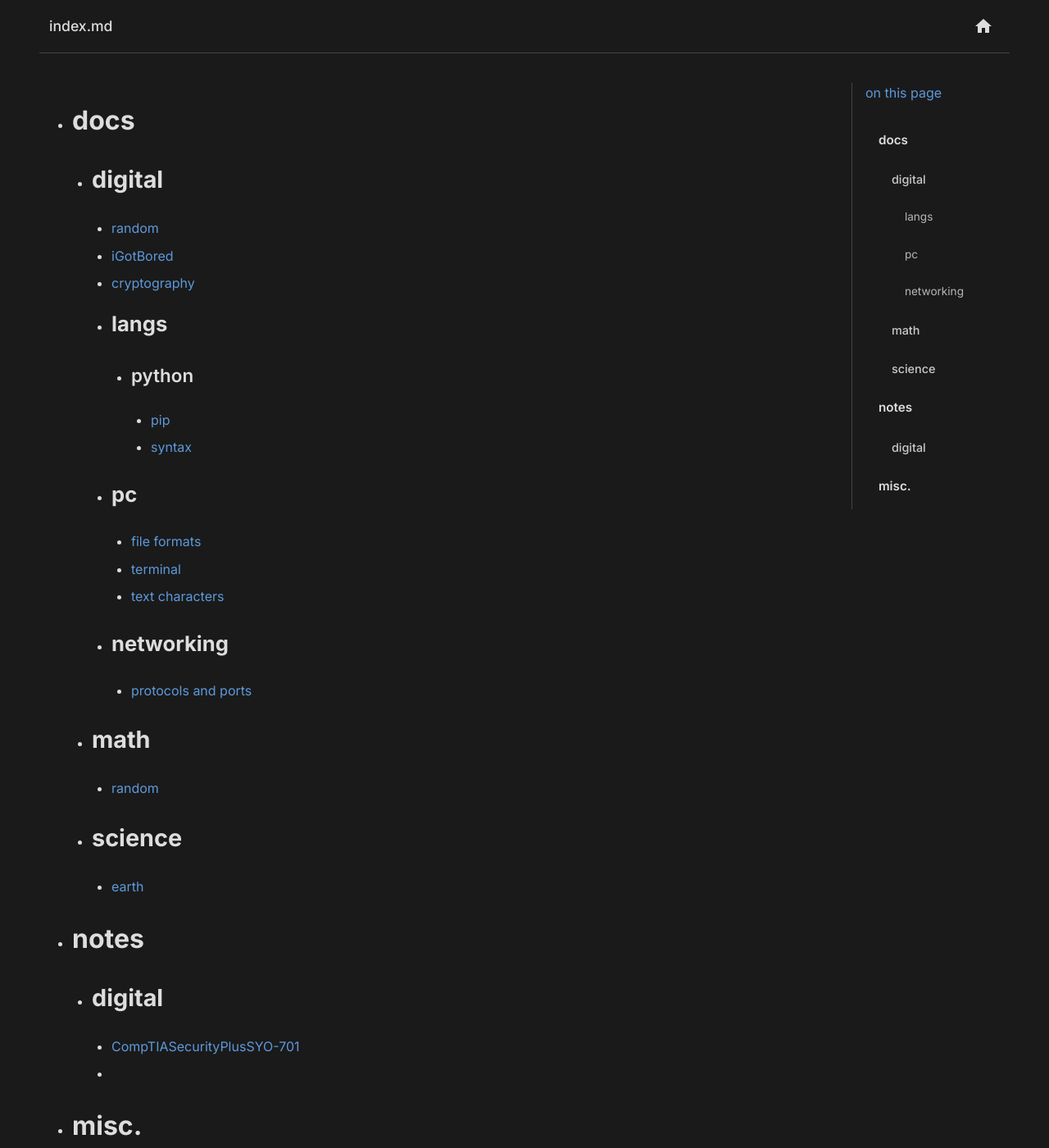
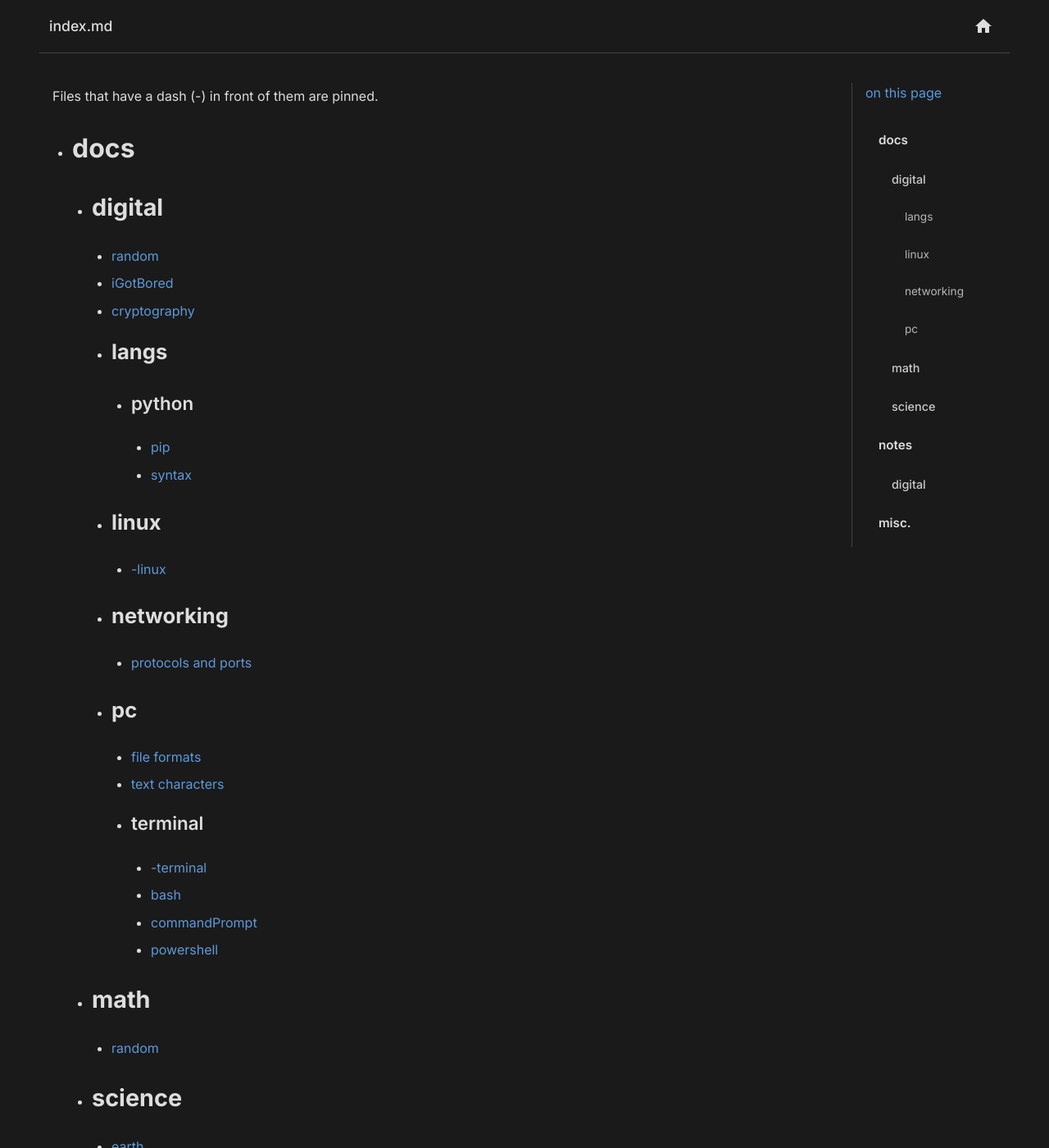
Before and after one commit to FFlip0/SSG, a Jekyll site: the page built from index.md, in a window 1280 px wide and 1400 px high. Shown: the whole window at 82% size. Built offline with Jekyll 4.4.1, drawn with Linux system fonts in a browser that asks for light colours.

Commit message:
General Update

```diff
--- a/_layouts/yo.html
+++ b/_layouts/yo.html
@@ -4,7 +4,7 @@
     <meta charset="UTF-8">
     <meta name="viewport" content="width=device-width, initial-scale=1.0">
     <title>{{ page.title }}</title>
-    <link href="https://fonts.googleapis.com/css2?family=Inter:wght@400;500;600;700&display=swap" rel="stylesheet">
+    <link href="https://fonts.googleapis.com/css3?family=Inter:wght@400;500;600;700&display=swap" rel="stylesheet">
     <link href="https://fonts.googleapis.com/icon?family=Material+Icons" rel="stylesheet">
     <style>
         :root {
@@ -93,6 +93,9 @@
             font-style: italic;
         }
 
+	blockquote p {
+	    margin: 0;
+	}
         /* Forms */
         input[type="text"],
         input[type="email"],
@@ -344,9 +347,7 @@
     <div class="container">
         <main>
             <nav class="main-nav">
-                <div class="nav-left">
-                    {{ page.path }}
-                </div>
+                <div class="nav-left">{{ page.path }}</div>
                 <div class="nav-right">
                     <a href="#" class="home-btn">
                         <span class="material-icons">home</span>
@@ -359,11 +360,9 @@
                 </div>
                 <aside class="sidebar-right">
                     <nav class="toc">
-                        <p>on this page</p>
-                        <ul class="toc-list">
-                            <!-- TOC -->
-                        </ul>
-                    </nav>
+			<p>on this page</p>
+			<ul class="toc-list"><!-- TOC --></ul>
+		    </nav>
                 </aside>
                 </div>
             </div>
--- a/index.md
+++ b/index.md
@@ -3,9 +3,7 @@ title: home
 layout: yo
 ---
 
-
-
-
+Files that have a dash (-) in front of them are pinned.
 
 - # docs
 	- ## digital
@@ -16,12 +14,19 @@ layout: yo
 			- #### python
 				- [pip](docs/digital/langs/python/pip.md)
 				- [syntax](docs/digital/langs/python/syntax.md)
+		- ### linux
+			- [-linux](docs/digital/linux/-linux.md)
+		 - ### networking
+			- [protocols and ports](docs/digital/networking/protocolsAndPorts.md)
 		- ### pc
 			- [file formats](docs/digital/pc/fileFormats.md)
-			- [terminal](docs/digital/pc/terminal.md)
 			- [text characters](docs/digital/pc/textCharacters)
-		 - ### networking
-			- [protocols and ports](docs/digital/networking/protocolsAndPorts.md)
+			- #### terminal
+				- [-terminal](docs/digital/pc/terminal/-terminal.md)
+				- [bash](docs/digital/pc/terminal/bash.md)
+				- [commandPrompt](docs/digital/pc/terminal/commandPrompt.md)
+				- [powershell](docs/digital/pc/terminal/powershell.md)
+
 	- ## math
 		- [random](docs/math/random.md)
 	- ## science
```
Also changed, not shown: docs/digital/iGotBored.md (+32 -15 lines), docs/digital/linux/-linux.md (added, +25 -0 lines), docs/digital/pc/terminal/-terminal.md (renamed from docs/digital/pc/terminal.md, +5 -1 lines), docs/digital/pc/terminal/bash.md (added, +63 -0 lines), docs/digital/pc/terminal/commandPrompt.md (added, +4 -0 lines), docs/digital/pc/terminal/powershell.md (added, +4 -0 lines), README.md.
